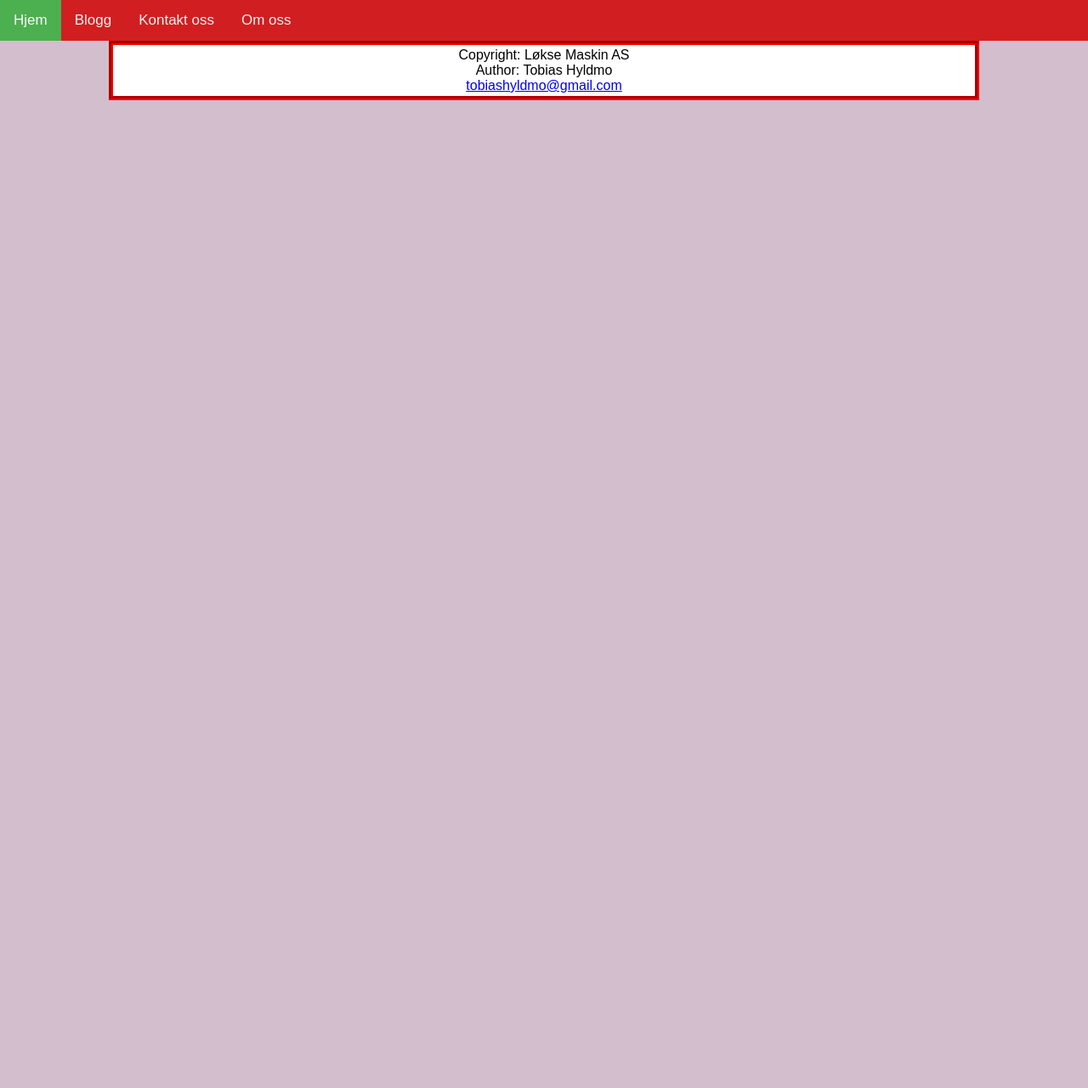
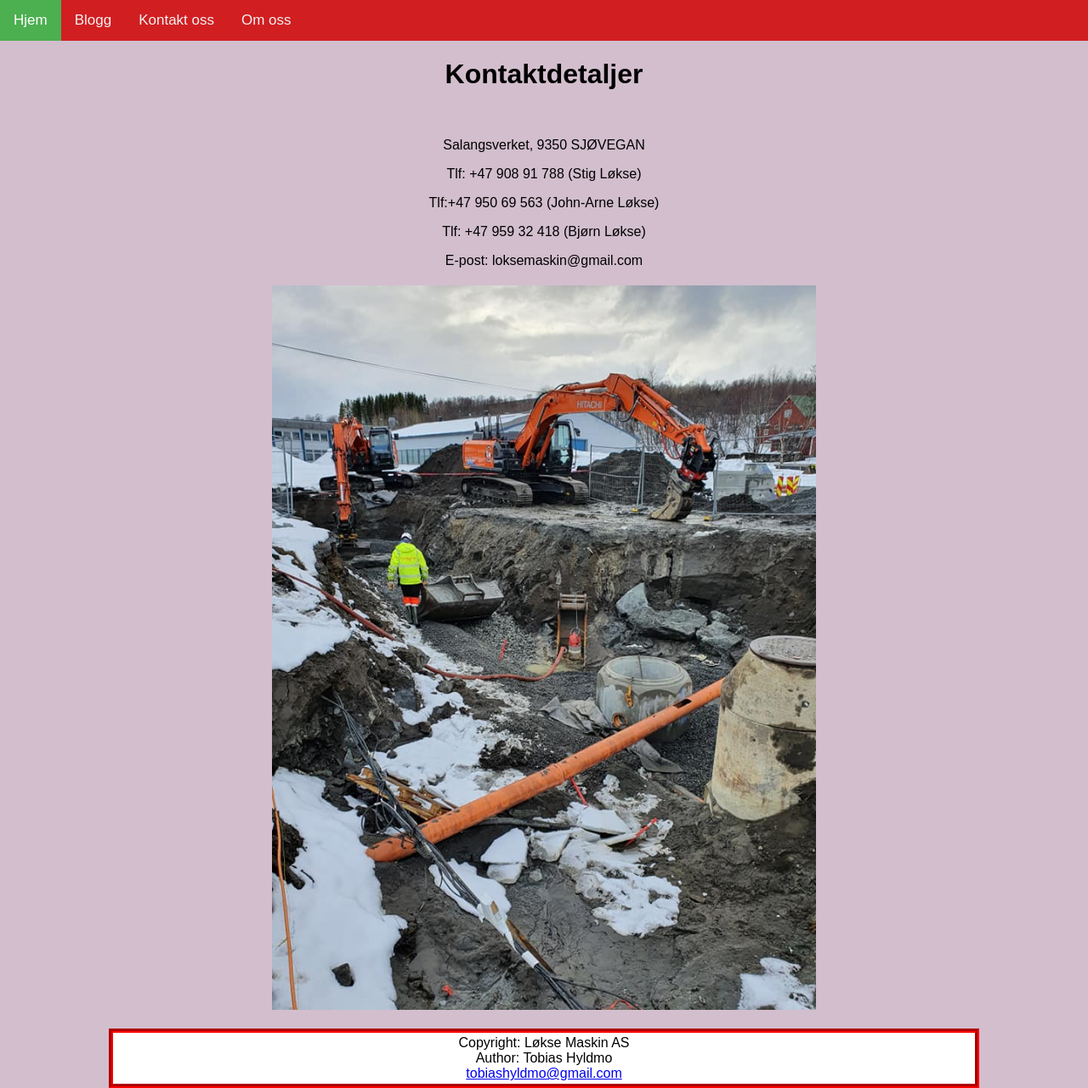
Before and after one commit to tobiashyldmo/LoekseMaskin, a Django app: page /kontakt/ in a window 1280 px wide. Shown: the whole page at 85% size. Before the commit the page ends 118 px from the top, so only its background shows below. Run offline with Django 3.2, Linux system fonts and the light colour scheme.

Commit message:
added content 2/2

```diff
--- a/LoekseMaskin/static/css/styles.css
+++ b/LoekseMaskin/static/css/styles.css
@@ -44,9 +44,6 @@ p {
     color: black;
     text-align: center;
 }
-ul{
-    text-align: center;
-}
 
 /* Add a black background color to the top navigation */
 .topnav {
--- a/LoekseMaskin/templates/blogg.html
+++ b/LoekseMaskin/templates/blogg.html
@@ -2,5 +2,5 @@
 {% load static %}
 
 {% block content %}
-
+<p> HER KOMMER DET BLOGGINNLEGG</p>
 {% endblock content %}
--- a/LoekseMaskin/templates/kontakt.html
+++ b/LoekseMaskin/templates/kontakt.html
@@ -2,5 +2,12 @@
 {% load static %}
 
 {% block content %}
+<h1>Kontaktdetaljer</h1> <br>
+<p>Salangsverket, 9350 SJØVEGAN</p>
+<p>Tlf: +47 908 91 788 (Stig Løkse)</p>
+<p>Tlf:+47 950 69 563 (John-Arne Løkse)</p>
+<p>Tlf: +47 959 32 418 (Bjørn Løkse)</p>
+<p>E-post: loksemaskin@gmail.com</p>
+<img src = "/static/img/contactCar.jpg" class ="w3-border w3-padding center w3-round-small" alt = "contactCar"><br>
 
 {% endblock content %}
```
Also changed, not shown: LoekseMaskin/static/img/contactCar.jpg (added).
